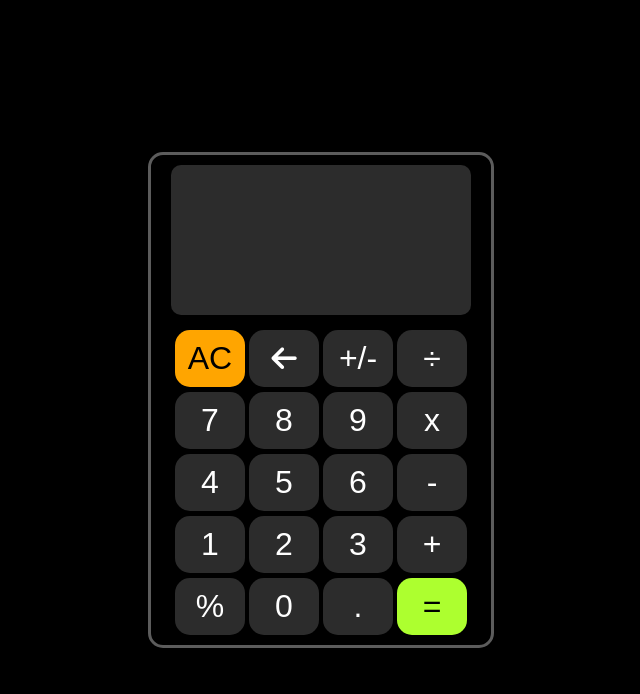
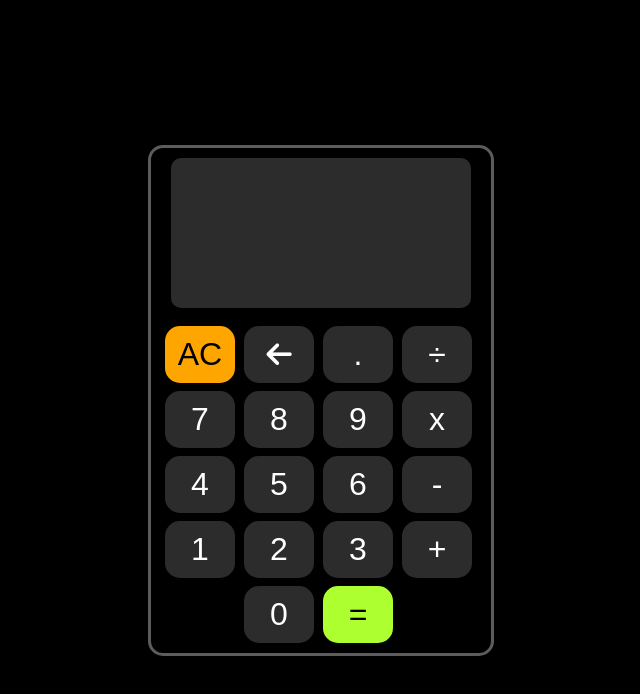
Before and after one commit to nilshru/Calculator, a plain HTML site: page index.html in a window 1280 px wide. Shown: the whole page, without its empty margins (319-959 px from the left). Drawn offline with Linux system fonts and the light colour scheme.

Commit message:
Add files via upload

```diff
--- a/app.js
+++ b/app.js
@@ -32,11 +32,13 @@ function toggleSign() {
 function calculatePercentage() {
     var expression = result.value;
     var answer = eval(expression) / 100;
-    if(answer < 1){
-        result.value = answer * 10000+"%"; //two extra zero for removing  /100
+    console.log(expression);
+    console.log(answer);
+    if (answer < 1) {
+        result.value = answer * 10000 + "%"; //two extra zero for removing  /100
     }
-    else{
-        result.value = answer +"%"
+    else {
+        result.value = answer + "%"
     }
 }
 
--- a/index.html
+++ b/index.html
@@ -21,26 +21,40 @@
                         <button class="btn" onmousedown="mousedown(this)" onmouseup="mouseup(this)"
                             onclick="deleteLastChar()"><i class="fa-solid fa-arrow-left"></i></button>
                         <button class="btn" onmousedown="mousedown(this)" onmouseup="mouseup(this)"
-                            onclick="toggleSign()">+/-</button>
+                            onclick="show('.')">.</button>
+                        <!-- <button class="btn" onmousedown="mousedown(this)" onmouseup="mouseup(this)"
+                            onclick="toggleSign()">+/-</button> -->
                         <button class="btn" onmousedown="mousedown(this)" onmouseup="mouseup(this)"
                             onclick="show('/')">÷</button>
                         <button class="btn" onmousedown="mousedown(this)" onmouseup="mouseup(this)"
                             onclick="show(7)">7</button>
-                        <button class="btn" onmousedown="mousedown(this)" onmouseup="mouseup(this)" onclick="show(8)">8</button>
-                        <button class="btn" onmousedown="mousedown(this)" onmouseup="mouseup(this)" onclick="show(9)">9</button>
-                        <button class="btn" onmousedown="mousedown(this)" onmouseup="mouseup(this)" onclick="show('*')">x</button>
-                        <button class="btn" onmousedown="mousedown(this)" onmouseup="mouseup(this)" onclick="show(4)">4</button>
-                        <button class="btn" onmousedown="mousedown(this)" onmouseup="mouseup(this)" onclick="show(5)">5</button>
-                        <button class="btn" onmousedown="mousedown(this)" onmouseup="mouseup(this)" onclick="show(6)">6</button>
-                        <button class="btn" onmousedown="mousedown(this)" onmouseup="mouseup(this)" onclick="show('-')">-</button>
-                        <button class="btn" onmousedown="mousedown(this)" onmouseup="mouseup(this)" onclick="show(1)">1</button>
-                        <button class="btn" onmousedown="mousedown(this)" onmouseup="mouseup(this)" onclick="show(2)">2</button>
-                        <button class="btn" onmousedown="mousedown(this)" onmouseup="mouseup(this)" onclick="show(3)">3</button>
-                        <button class="btn" onmousedown="mousedown(this)" onmouseup="mouseup(this)" onclick="show('+')">+</button>
-                        <button class="btn" onmousedown="mousedown(this)" onmouseup="mouseup(this)" onclick="calculatePercentage()">%</button>
-                        <button class="btn" onmousedown="mousedown(this)" onmouseup="mouseup(this)" onclick="show(0)">0</button>
-                        <button class="btn" onmousedown="mousedown(this)" onmouseup="mouseup(this)" onclick="show('.')">.</button>
-                        <button class="btn equal" onmousedown="mousedown(this)" onmouseup="mouseup(this)" onclick="showEqual()">=</button>
+                        <button class="btn" onmousedown="mousedown(this)" onmouseup="mouseup(this)"
+                            onclick="show(8)">8</button>
+                        <button class="btn" onmousedown="mousedown(this)" onmouseup="mouseup(this)"
+                            onclick="show(9)">9</button>
+                        <button class="btn" onmousedown="mousedown(this)" onmouseup="mouseup(this)"
+                            onclick="show('*')">x</button>
+                        <button class="btn" onmousedown="mousedown(this)" onmouseup="mouseup(this)"
+                            onclick="show(4)">4</button>
+                        <button class="btn" onmousedown="mousedown(this)" onmouseup="mouseup(this)"
+                            onclick="show(5)">5</button>
+                        <button class="btn" onmousedown="mousedown(this)" onmouseup="mouseup(this)"
+                            onclick="show(6)">6</button>
+                        <button class="btn" onmousedown="mousedown(this)" onmouseup="mouseup(this)"
+                            onclick="show('-')">-</button>
+                        <button class="btn" onmousedown="mousedown(this)" onmouseup="mouseup(this)"
+                            onclick="show(1)">1</button>
+                        <button class="btn" onmousedown="mousedown(this)" onmouseup="mouseup(this)"
+                            onclick="show(2)">2</button>
+                        <button class="btn" onmousedown="mousedown(this)" onmouseup="mouseup(this)"
+                            onclick="show(3)">3</button>
+                        <button class="btn" onmousedown="mousedown(this)" onmouseup="mouseup(this)"
+                            onclick="show('+')">+</button>
+                        <!-- <button class="btn" onmousedown="mousedown(this)" onmouseup="mouseup(this)" onclick="calculatePercentage()">%</button> -->
+                        <button class="btn" onmousedown="mousedown(this)" onmouseup="mouseup(this)"
+                            onclick="show(0)">0</button>
+                        <button class="btn equal" onmousedown="mousedown(this)" onmouseup="mouseup(this)"
+                            onclick="showEqual()">=</button>
                     </div>
                 </div>
             </div>
--- a/style.css
+++ b/style.css
@@ -1,10 +1,11 @@
-*{
+* {
     margin: 0;
     padding: 0;
     box-sizing: border-box;
 
 }
-.container{
+
+.container {
     background-color: rgb(0, 0, 0);
     text-align: center;
     justify-content: center;
@@ -13,18 +14,19 @@
 }
 
 
-.box{
+.box {
     height: 100vh;
-    width: auto ;
+    width: auto;
     display: flex;
     flex-direction: column;
     text-align: center;
     justify-content: center;
     align-items: center;
 }
-.textArea{
+
+.textArea {
     height: 150px;
-   text-align:right;
+    text-align: right;
     resize: none;
     color: white;
     padding: 10px;
@@ -33,28 +35,29 @@
     width: 300px;
     border-radius: 10px;
     /* border-color: white; */
-    border:none ;
+    border: none;
 
 }
-.num{
+
+.num {
     margin-top: 10px;
     width: 320px;
 }
 
-.btn{
-    margin-top: 5px;
-    margin-right: auto;
+.btn {
+    margin-top: 8px;
+    margin-right: 5px;
     padding: 10px;
     font-size: 2rem;
     width: 70px;
     background-color: rgb(44, 44, 44);
     color: white;
- border: 2px ;
+    border: 2px;
     border-radius: 15px;
     /* cursor: pointer; */
 }
 
-.overlay{
+.overlay {
     padding: 10px;
     border-radius: 15px;
     background-color: rgb(0, 0, 0);
@@ -62,20 +65,25 @@
 
 
 }
-.equal{
+
+.equal {
     color: black;
     background-color: greenyellow;
 }
-.ac{
+
+.ac {
     color: black;
     background-color: orange;
 }
-.hove{
+
+.hove {
     background-color: rgb(15, 15, 15);
 }
-.fa-solid{
+
+.fa-solid {
     font-size: 1.8rem;
 }
+
 /* .btn:hover{
     background-color: rgb(24, 24, 24);
 } */
```
